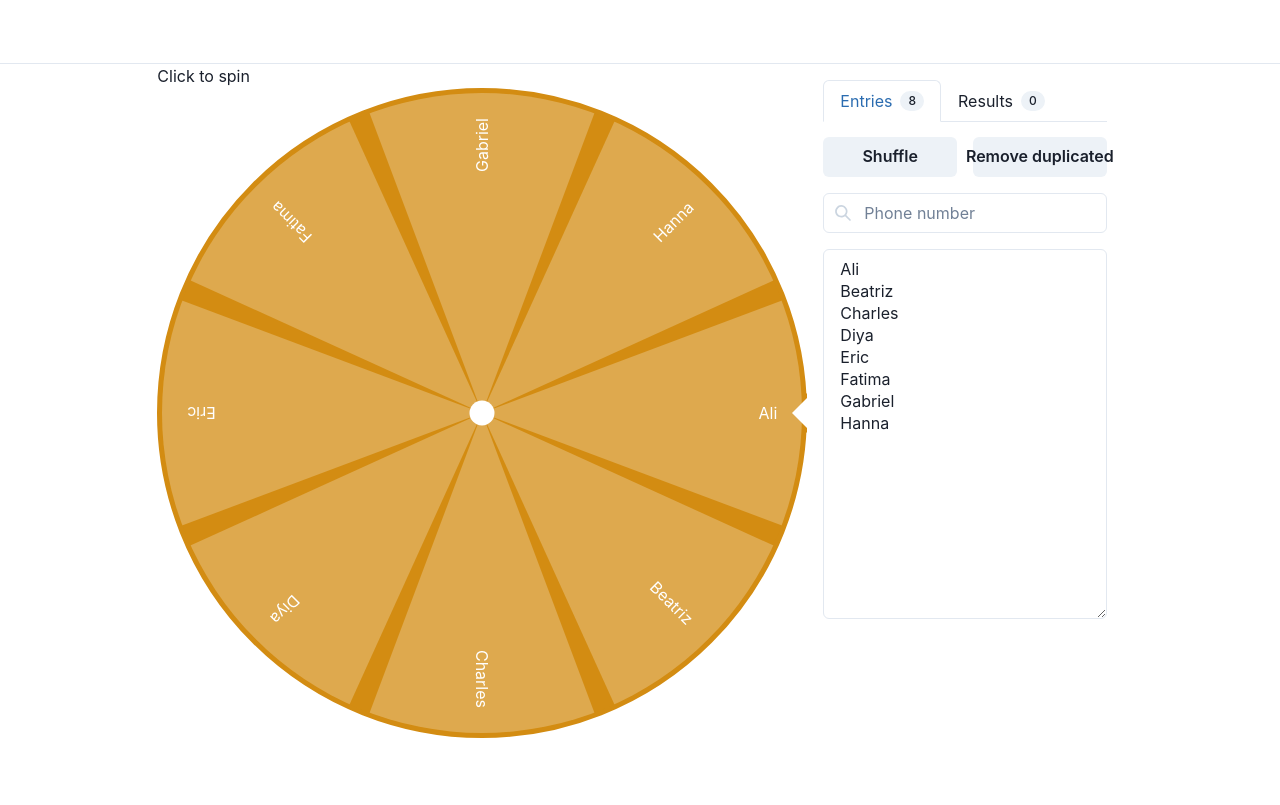
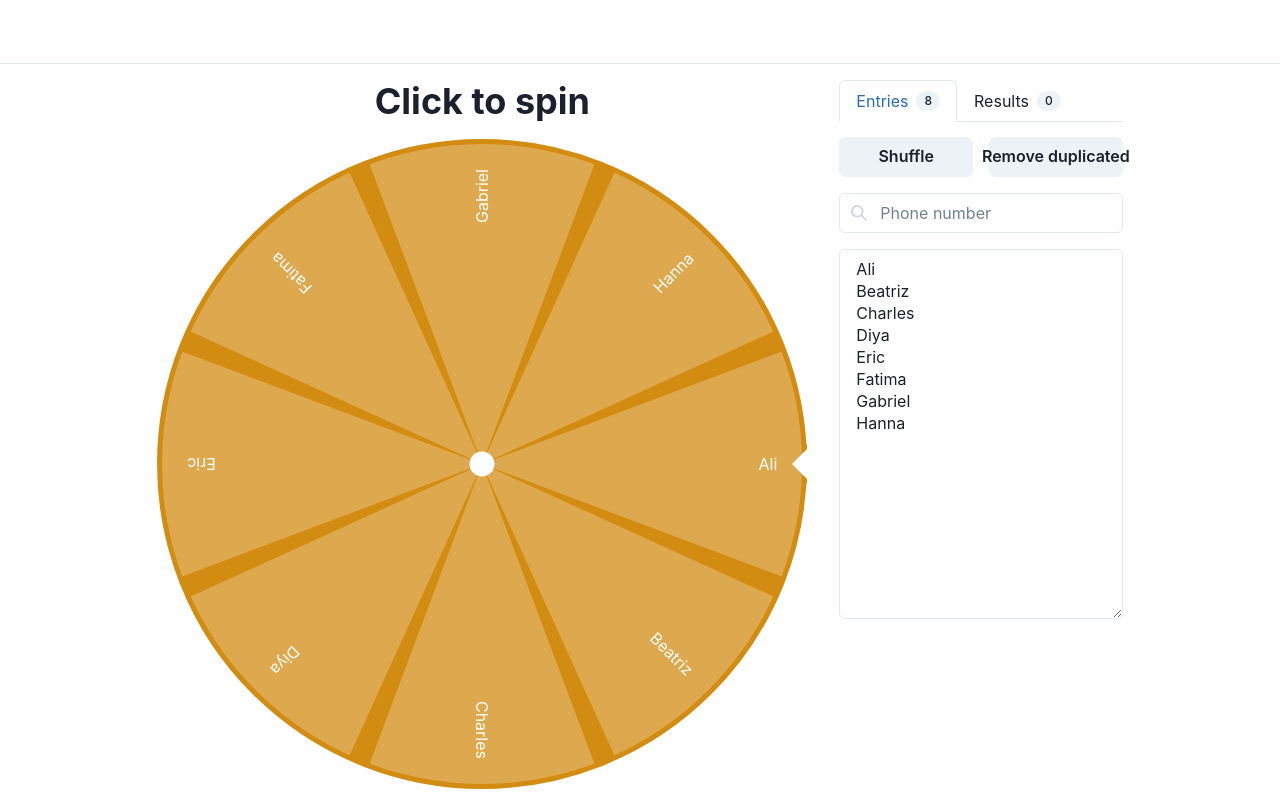
Before and after one commit to mateussp97/troy-wheel-nextjs, a Next.js app: page / in a window 1280 px wide. Built offline with nearby package versions, Linux system fonts and the light colour scheme.

Commit message:
upgrade: wheel

```diff
--- a/src/components/Wheel/Wheel.tsx
+++ b/src/components/Wheel/Wheel.tsx
@@ -1,5 +1,6 @@
+import { Flex, Heading } from "@chakra-ui/react";
 import { useAtom, useAtomValue, useSetAtom } from "jotai";
-import React, { useState } from "react";
+import { useState } from "react";
 import {
   IsSpinningAtom,
   IsWinnerModalOpenAtom,
@@ -49,21 +50,31 @@ export default function Wheel() {
   }
 
   return (
-    <div>
-      <h1 className="text-center">Click to spin</h1>
+    <Flex
+      w="100%"
+      padding="1rem"
+      flexDirection="column"
+      alignItems="center"
+      justify="start"
+      gridGap="1rem"
+    >
+      <Heading>Click to spin</Heading>
+
       <SC.WheelContainer>
         <SC.WheelWrapper
           className={randomWinnerIndex !== null ? "spinning" : ""}
           onClick={handleOnClickSpin}
+          // @ts-ignore
           style={wheelWrapperVars}
         >
           {listArray.map((item, index) => (
+            // @ts-ignore
             <SC.WheelItem style={{ "--item-nb": index }} key={index}>
               {item}
             </SC.WheelItem>
           ))}
         </SC.WheelWrapper>
       </SC.WheelContainer>
-    </div>
+    </Flex>
   );
 }
--- a/src/pages/index.tsx
+++ b/src/pages/index.tsx
@@ -1,7 +1,6 @@
 import {
   Box,
   Flex,
-  Grid,
   Tab,
   TabList,
   TabPanel,
@@ -31,14 +30,15 @@ const Home: NextPage = () => {
           h="4rem"
           borderBottom="1px solid"
           borderColor="gray.200"
-        ></Box>
+        />
 
-        <Grid
+        <Flex
           w="100%"
           h="calc(100vh - 4rem)"
+          display="grid"
           gridTemplateColumns="0.5fr 1fr 0.5fr"
         >
-          <div></div>
+          <Flex w="100%" />
           <Wheel />
           <Flex w="100%" h="100%" p="1rem">
             <Tabs w="100%" size="md" variant="enclosed">
@@ -78,7 +78,7 @@ const Home: NextPage = () => {
               </TabPanels>
             </Tabs>
           </Flex>
-        </Grid>
+        </Flex>
       </Flex>
       <WinnerModal />
     </Fragment>
```
